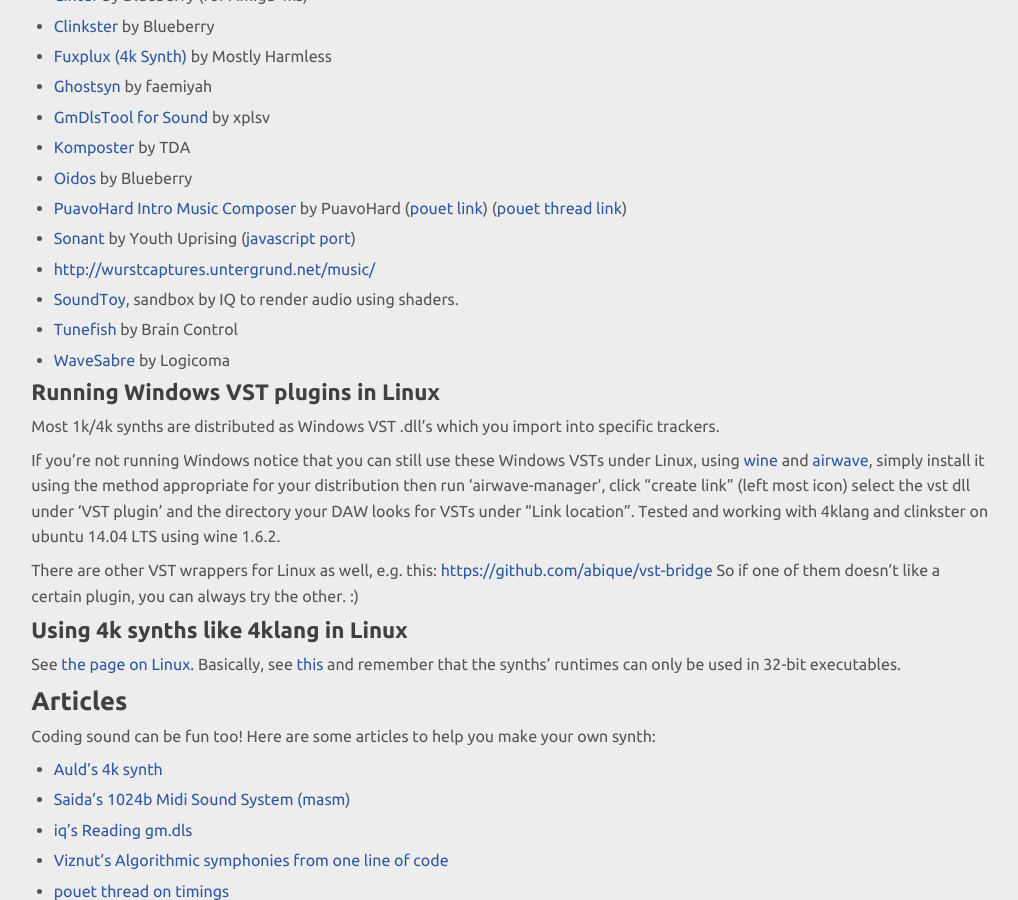
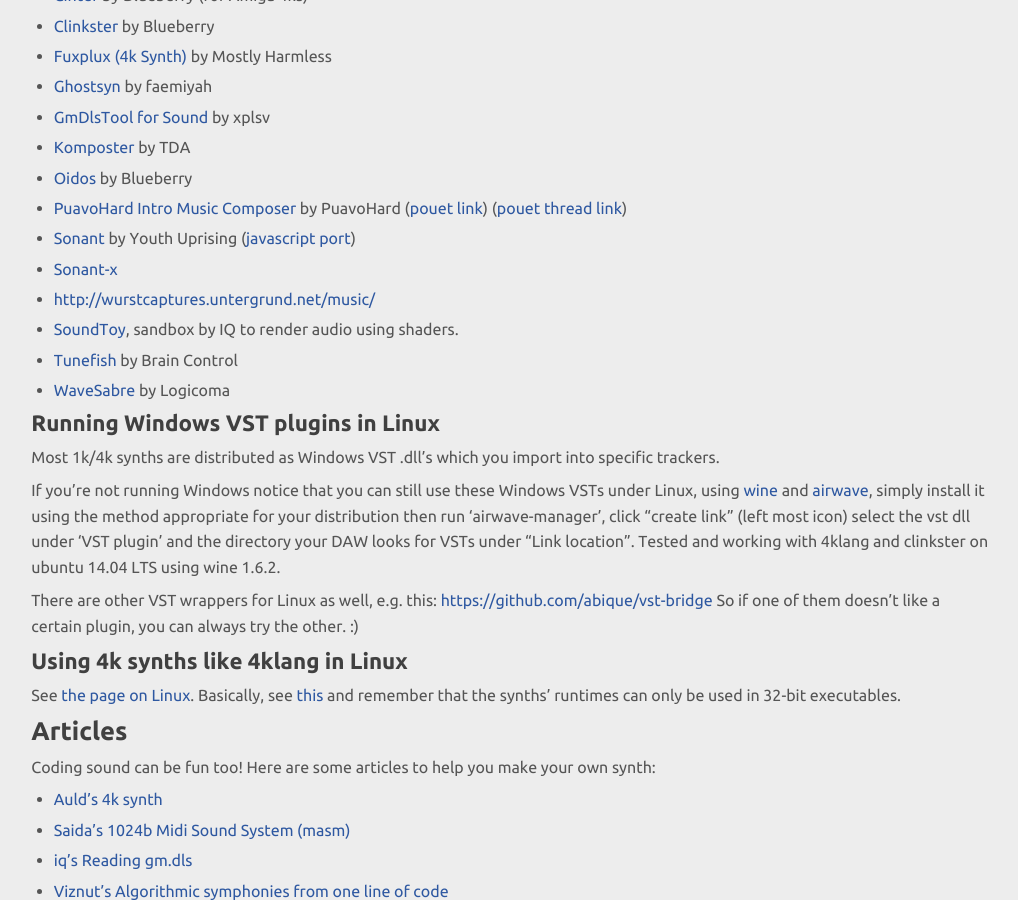
Before and after one commit to in4k/in4k.github.io, a Jekyll site: the page built from wiki/sound.markdown, in a window 1280 px wide and 900 px high, scrolled down 394 px. Shown: the whole window, without its empty margins (138-1156 px from the left). Built offline with Jekyll 4.4.1, drawn with Linux system fonts in a browser that asks for light colours.

Commit message:
Update sound.markdown

```diff
--- a/wiki/sound.markdown
+++ b/wiki/sound.markdown
@@ -24,6 +24,7 @@
 * [Oidos](http://www.pouet.net/prod.php?which=69524) by Blueberry
 * [PuavoHard Intro Music Composer](http://www.puavohard.net/php/prod/phpimc) by PuavoHard ([pouet link](http://www.pouet.net/prod.php?which=53671)) ([pouet thread link](http://www.pouet.net/topic.php?which=10793))
 * [Sonant](http://www.pouet.net/prod.php?which=53615) by Youth Uprising ([javascript port](http://sonantlive.bitsnbites.eu/))
+* [Sonant-x](https://github.com/nicolas-van/sonant-x)
 * [http://wurstcaptures.untergrund.net/music/](http://wurstcaptures.untergrund.net/music/)
 * [SoundToy](http://www.iquilezles.org/apps/soundtoy/), sandbox by IQ to render audio using shaders.
 * [Tunefish](https://github.com/paynebc/tunefish) by Brain Control
```
